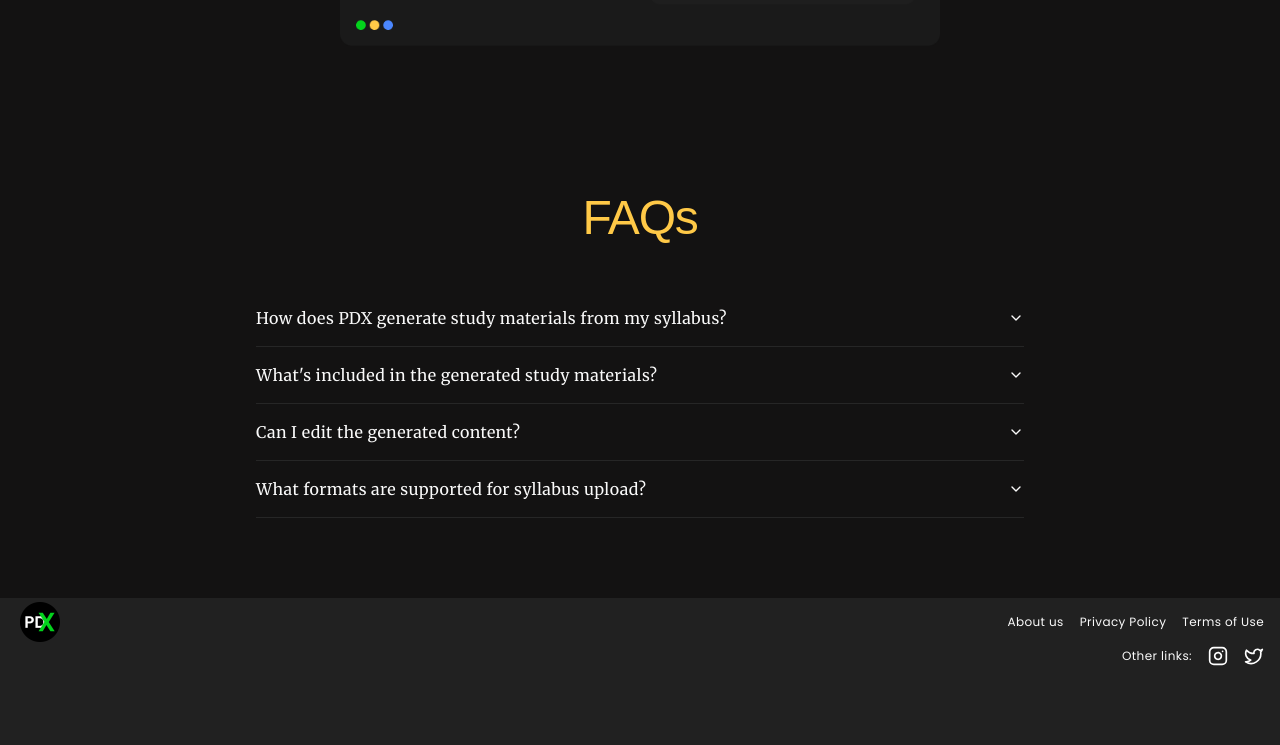
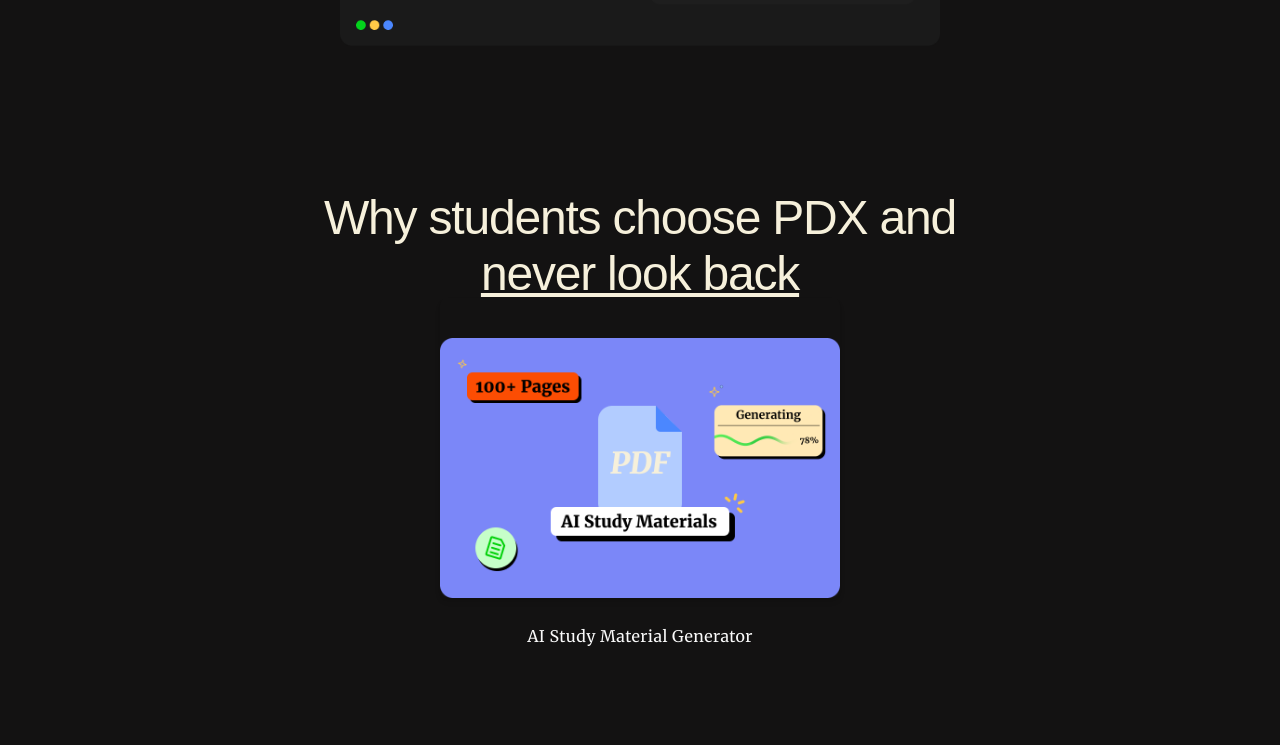
Before and after one commit to Dey11/pdx, a Next.js app: page / in a window 1280 px wide. Shown: the part 2200-2945 px from the top of the page. Built offline with nearby package versions, Linux system fonts and the light colour scheme; no server answers; a web font is replaced by a local one.

Commit message:
add why choose us section

```diff
--- a/src/app/(landing)/page.tsx
+++ b/src/app/(landing)/page.tsx
@@ -16,6 +16,7 @@
 } from "@/components/ui/accordion";
 import { Button } from "@/components/ui/button";
 import VideoPlayer from "@/components/video-player";
+import { EMAIL } from "@/lib/constants";
 
 const merriweather = Merriweather({ weight: "400", subsets: ["latin"] });
 
@@ -106,6 +107,25 @@
         <FeaturesSection />
       </section>
 
+      <section className="flex flex-col flex-wrap items-center justify-center py-16">
+        <H2 className="text-center text-brand-heading">
+          Why students choose PDX and
+        </H2>
+        <H2 className="text-brand-heading underline sm:pt-2">
+          never look back
+        </H2>
+
+        <Image
+          src={"/home/why_choose_1.png"}
+          height={260}
+          width={400}
+          alt="AI study material generator"
+          className="rounded-lg pt-10 shadow-md"
+        />
+
+        <Para>AI Study Material Generator</Para>
+      </section>
+
       <section className="px-5 pt-16">
         <H2
           className={`mx-auto mb-12 w-fit text-center text-brand-yellow ${dmserif.className}`}
@@ -128,6 +148,10 @@
             </AccordionItem>
           ))}
         </Accordion>
+
+        <Para className="mt-10 text-center">
+          Still have any queries? Reach out to us at {EMAIL}
+        </Para>
       </section>
     </main>
   );
```
Also changed, not shown: public/home/why_choose_1.png (added).
